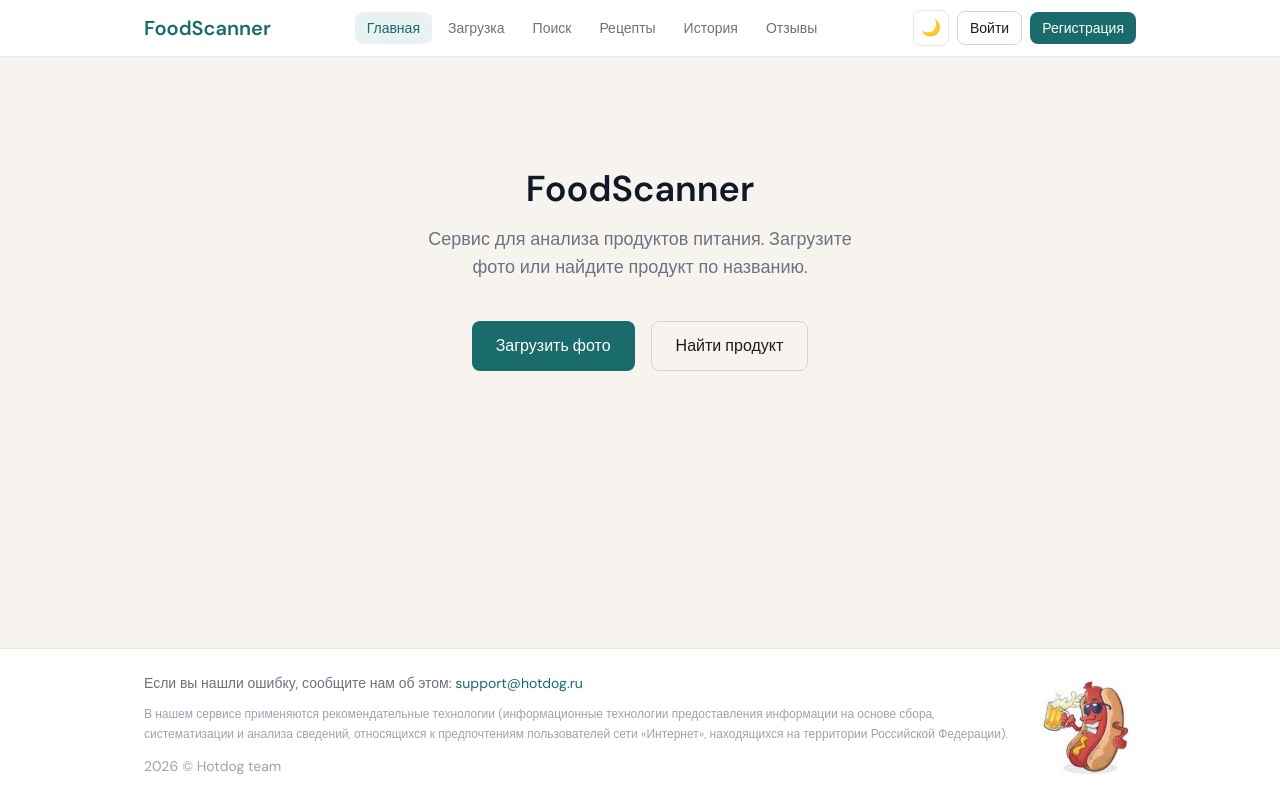
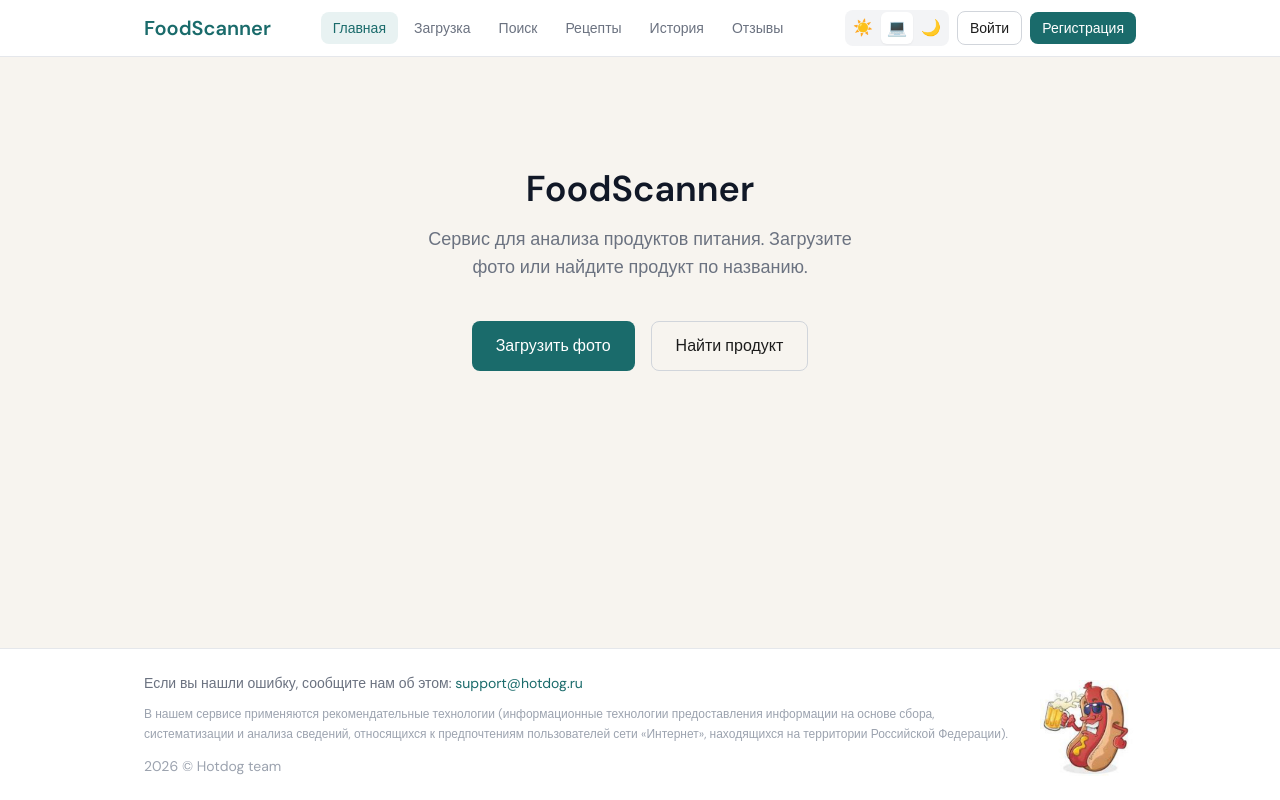
Before and after one commit to dsusachev/hotdog, a React (Vite) app in the folder src/front/: page / in a window 1280 px wide. Built offline with nearby package versions, Linux system fonts and the light colour scheme; the HTML template or start-up script is replaced by a standard one.

Commit message:
add system theme option to theme switcher

```diff
--- a/src/front/src/components/Navbar.tsx
+++ b/src/front/src/components/Navbar.tsx
@@ -10,9 +10,15 @@ const LINKS = [
   { to: '/feedback', label: 'Отзывы' },
 ]
 
+const THEME_OPTIONS: { value: 'light' | 'dark' | 'system'; icon: string; label: string }[] = [
+  { value: 'light',  icon: '☀️', label: 'Светлая' },
+  { value: 'system', icon: '💻', label: 'Авто'    },
+  { value: 'dark',   icon: '🌙', label: 'Тёмная'  },
+]
+
 export default function Navbar() {
   const navigate = useNavigate()
-  const { theme, toggle } = useTheme()
+  const { theme, setTheme } = useTheme()
 
   return (
     <header className="bg-white dark:bg-gray-900 border-b border-gray-200 dark:border-gray-800 sticky top-0 z-50 transition-colors duration-200">
@@ -44,14 +50,23 @@ export default function Navbar() {
         </nav>
 
         <div className="flex gap-2 items-center">
-          {/* dark mode toggle */}
-          <button
-            onClick={toggle}
-            className="w-9 h-9 flex items-center justify-center rounded-lg border border-gray-200 dark:border-gray-700 text-gray-500 dark:text-gray-400 hover:border-teal-400 hover:text-teal-600 dark:hover:text-teal-400 transition-colors"
-            title={theme === 'dark' ? 'Светлая тема' : 'Тёмная тема'}
-          >
-            {theme === 'dark' ? '☀️' : '🌙'}
-          </button>
+          {/* theme switcher: три кнопки */}
+          <div className="flex items-center gap-0.5 bg-gray-100 dark:bg-gray-800 rounded-lg p-0.5">
+            {THEME_OPTIONS.map(({ value, icon, label }) => (
+              <button
+                key={value}
+                onClick={() => setTheme(value)}
+                title={label}
+                className={`w-8 h-8 flex items-center justify-center rounded-md text-base transition-all ${
+                  theme === value
+                    ? 'bg-white dark:bg-gray-700 shadow-sm text-gray-800 dark:text-gray-100'
+                    : 'text-gray-400 dark:text-gray-500 hover:text-gray-600 dark:hover:text-gray-300'
+                }`}
+              >
+                {icon}
+              </button>
+            ))}
+          </div>
 
           <button
             onClick={() => navigate('/login')}
--- a/src/front/src/components/ThemeContext.tsx
+++ b/src/front/src/components/ThemeContext.tsx
@@ -1,15 +1,11 @@
-// ThemeContext.tsx
-// Глобальный контекст темы.
-// Оберни приложение в <ThemeProvider> в App.tsx.
-// В любом компоненте: const { theme, toggle } = useTheme()
-
 import { createContext, useContext, useEffect, useState } from 'react'
 
-type Theme = 'light' | 'dark'
+type Theme = 'light' | 'dark' | 'system'
 
 interface ThemeContextValue {
   theme: Theme
-  toggle: () => void
+  effectiveTheme: 'light' | 'dark'
+  setTheme: (t: Theme) => void
 }
 
 const ThemeContext = createContext<ThemeContextValue | null>(null)
@@ -20,27 +16,46 @@ export function useTheme(): ThemeContextValue {
   return ctx
 }
 
+function getSystemTheme(): 'light' | 'dark' {
+  return window.matchMedia('(prefers-color-scheme: dark)').matches ? 'dark' : 'light'
+}
+
 export function ThemeProvider({ children }: { children: React.ReactNode }) {
-  const [theme, setTheme] = useState<Theme>(() => {
-    // сохраняем выбор пользователя в localStorage
-    const saved = localStorage.getItem('theme') as Theme | null
-    return saved ?? 'light'
+  const [theme, setThemeState] = useState<Theme>(() => {
+    return (localStorage.getItem('theme') as Theme | null) ?? 'system'
   })
 
+  const [systemTheme, setSystemTheme] = useState<'light' | 'dark'>(getSystemTheme)
+
+  // следим за системной темой
+  useEffect(() => {
+    const mq = window.matchMedia('(prefers-color-scheme: dark)')
+    const handler = (e: MediaQueryListEvent) => {
+      setSystemTheme(e.matches ? 'dark' : 'light')
+    }
+    mq.addEventListener('change', handler)
+    return () => mq.removeEventListener('change', handler)
+  }, [])
+
+  const effectiveTheme: 'light' | 'dark' = theme === 'system' ? systemTheme : theme
+
+  // применяем класс на <html>
   useEffect(() => {
     const root = document.documentElement
-    if (theme === 'dark') {
+    if (effectiveTheme === 'dark') {
       root.classList.add('dark')
     } else {
       root.classList.remove('dark')
     }
-    localStorage.setItem('theme', theme)
-  }, [theme])
+  }, [effectiveTheme])
 
-  const toggle = () => setTheme(t => t === 'light' ? 'dark' : 'light')
+  const setTheme = (t: Theme) => {
+    setThemeState(t)
+    localStorage.setItem('theme', t)
+  }
 
   return (
-    <ThemeContext.Provider value={{ theme, toggle }}>
+    <ThemeContext.Provider value={{ theme, effectiveTheme, setTheme }}>
       {children}
     </ThemeContext.Provider>
   )
```
